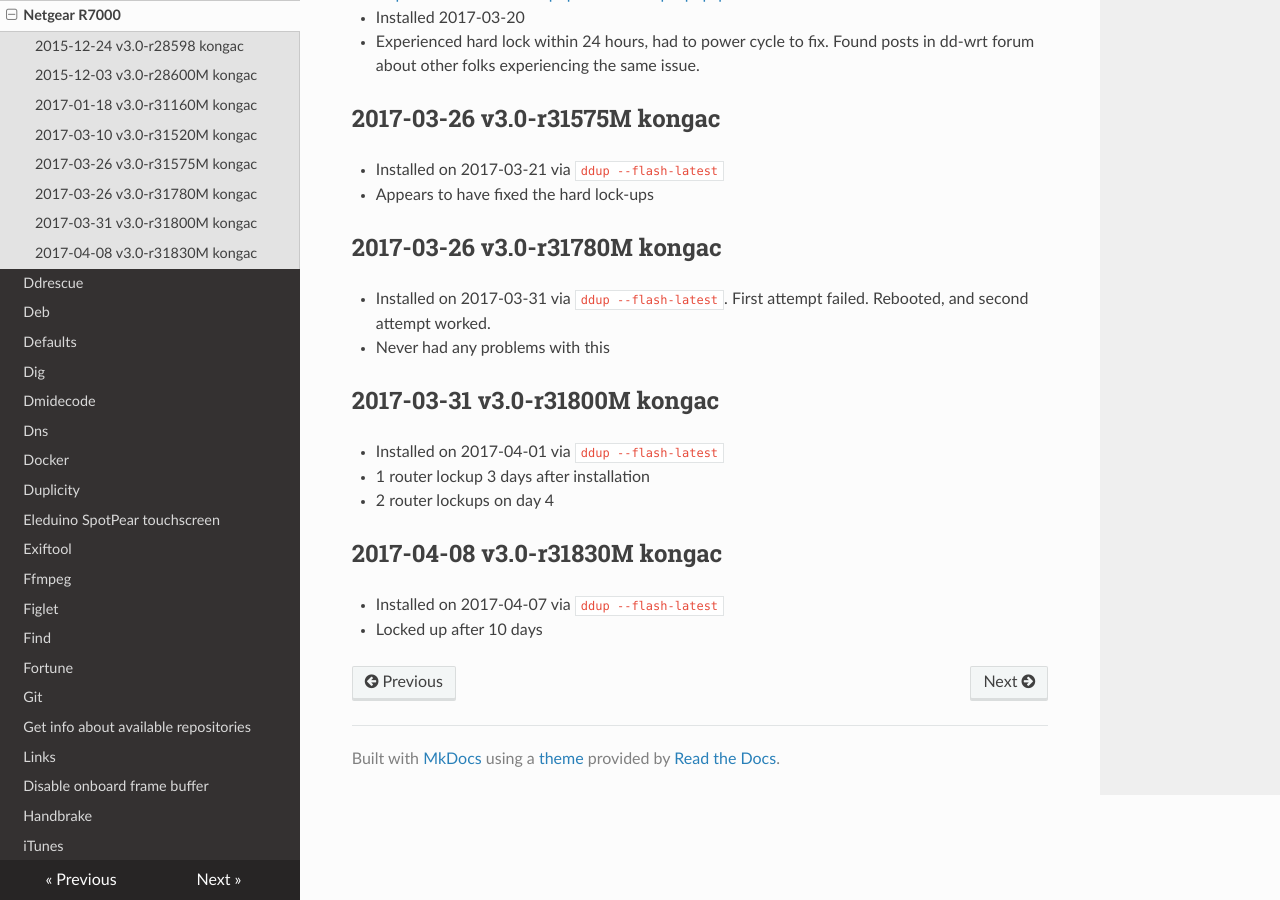
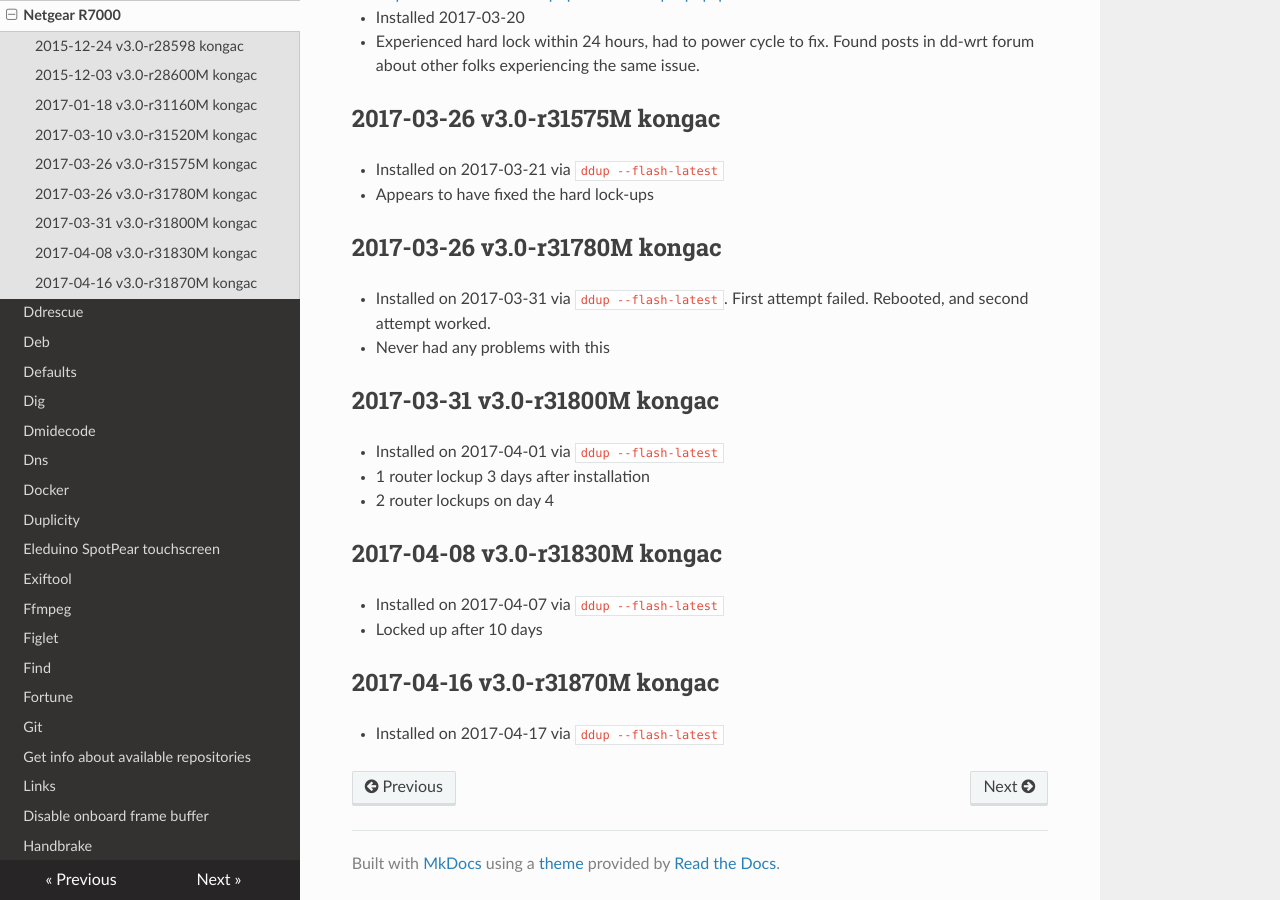
Before and after one commit to lando-cal/tech-notes, an MkDocs documentation site: the page built from docs/dd-wrt.md, in a window 1280 px wide and 900 px high, scrolled down 690 px. Built offline with MkDocs 1.6.1, drawn with Linux system fonts in a browser that asks for light colours; nearby versions of some CDN libraries.

Commit message:
Add new firmware

```diff
--- a/docs/dd-wrt.md
+++ b/docs/dd-wrt.md
@@ -42,3 +42,7 @@
 
 - Installed on 2017-04-07 via `ddup --flash-latest`
 - Locked up after 10 days
+
+## 2017-04-16 v3.0-r31870M kongac
+
+- Installed on 2017-04-17 via `ddup --flash-latest`
```
